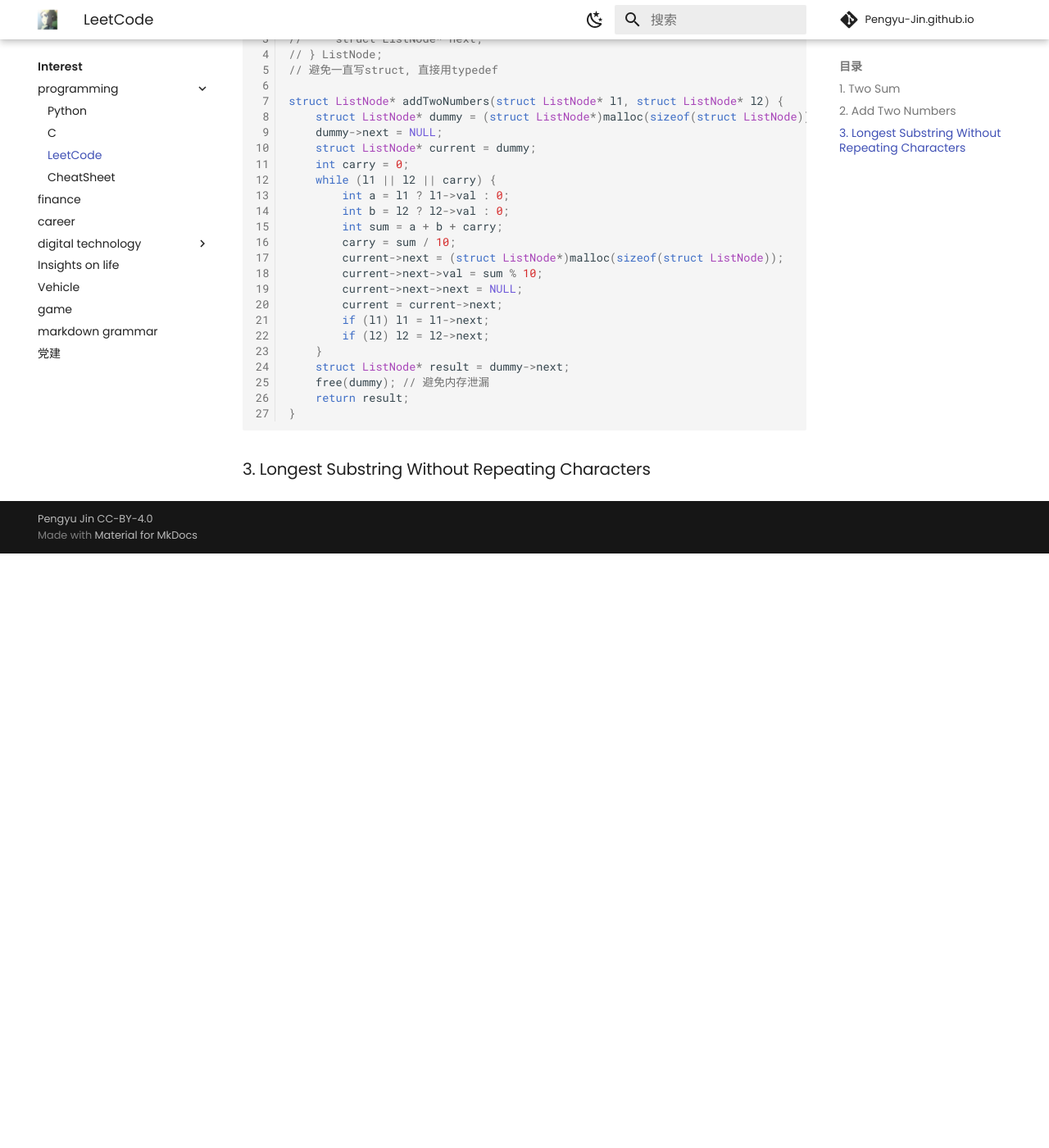
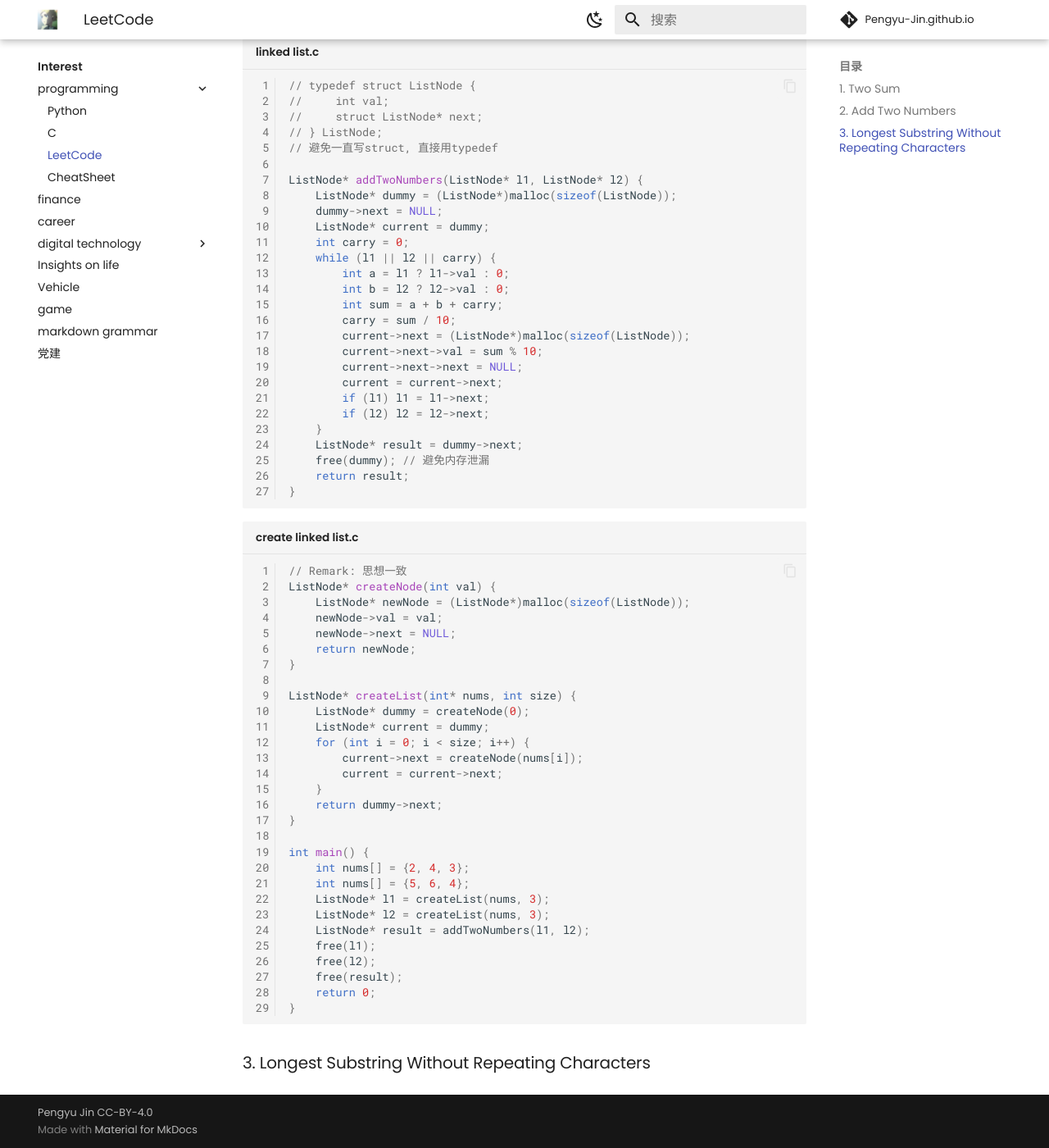
Before and after one commit to Pengyu-Jin/Pengyu-Jin.github.io, an MkDocs documentation site: the page built from docs/interest/programming/leetcode.md, in a window 1280 px wide and 1400 px high, scrolled down 1517 px. Shown: the whole window at 82% size. Built offline with MkDocs 1.6.1 and Material for MkDocs 9.7.7, drawn with Linux system fonts in a browser that asks for light colours; emoji names are drawn with the system emoji font; comment, search, counter and statistics services are not loaded; a style sheet for code colours, icons or effects is not loaded; before the commit the page ends 2192 px from its top, so only the background shows below that; some of the changed text lies outside the part shown.

Commit message:
update leetcode-linked list

````diff
--- a/docs/interest/programming/leetcode.md
+++ b/docs/interest/programming/leetcode.md
@@ -26,6 +26,11 @@ class Solution:
 ### 2. Add Two Numbers
 
 ```py title="linked list.py"
+# class ListNode:
+#     def __init__(self, val=0, next=None):
+#         self.val = val
+#         self.next = next
+
 class Solution: # (1)
     def addTwoNumbers(self, l1: Optional[ListNode], l2: Optional[ListNode]) -> Optional[ListNode]:
         dummy = ListNode(0)
@@ -46,7 +51,7 @@ class Solution: # (1)
 1.  :man_raising_hand: 2025/03/27
 
 
-```py title="create_linked_list.py"
+```py title="create linked list.py"
 # Remark: 思想一致
 def create_linked_list(values):
     dummy = ListNode()
@@ -65,36 +70,66 @@ while l1:
 
 ```
 
-```c title="add_two_numbers.c"
+```c title="linked list.c"
 // typedef struct ListNode {
 //     int val;
 //     struct ListNode* next;
 // } ListNode;
 // 避免一直写struct, 直接用typedef
 
-struct ListNode* addTwoNumbers(struct ListNode* l1, struct ListNode* l2) {
-    struct ListNode* dummy = (struct ListNode*)malloc(sizeof(struct ListNode));
+ListNode* addTwoNumbers(ListNode* l1, ListNode* l2) {
+    ListNode* dummy = (ListNode*)malloc(sizeof(ListNode));
     dummy->next = NULL;
-    struct ListNode* current = dummy;
+    ListNode* current = dummy;
     int carry = 0;
     while (l1 || l2 || carry) {
         int a = l1 ? l1->val : 0;
         int b = l2 ? l2->val : 0;
         int sum = a + b + carry;
         carry = sum / 10;
-        current->next = (struct ListNode*)malloc(sizeof(struct ListNode));
+        current->next = (ListNode*)malloc(sizeof(ListNode));
         current->next->val = sum % 10;
         current->next->next = NULL;
         current = current->next;
         if (l1) l1 = l1->next;
         if (l2) l2 = l2->next;
     }
-    struct ListNode* result = dummy->next;
+    ListNode* result = dummy->next;
     free(dummy); // 避免内存泄漏
     return result;
 }
 ```
 
+```c title="create linked list.c"
+// Remark: 思想一致
+ListNode* createNode(int val) {
+    ListNode* newNode = (ListNode*)malloc(sizeof(ListNode));
+    newNode->val = val;
+    newNode->next = NULL;
+    return newNode;
+}
 
+ListNode* createList(int* nums, int size) {
+    ListNode* dummy = createNode(0);
+    ListNode* current = dummy;
+    for (int i = 0; i < size; i++) {
+        current->next = createNode(nums[i]);
+        current = current->next;
+    }
+    return dummy->next;
+}
+
+int main() {
+    int nums[] = {2, 4, 3};
+    int nums[] = {5, 6, 4};
+    ListNode* l1 = createList(nums, 3);
+    ListNode* l2 = createList(nums, 3);
+    ListNode* result = addTwoNumbers(l1, l2);
+    free(l1);
+    free(l2);
+    free(result);
+    return 0;
+}
+```
 
 ### 3. Longest Substring Without Repeating Characters
````
